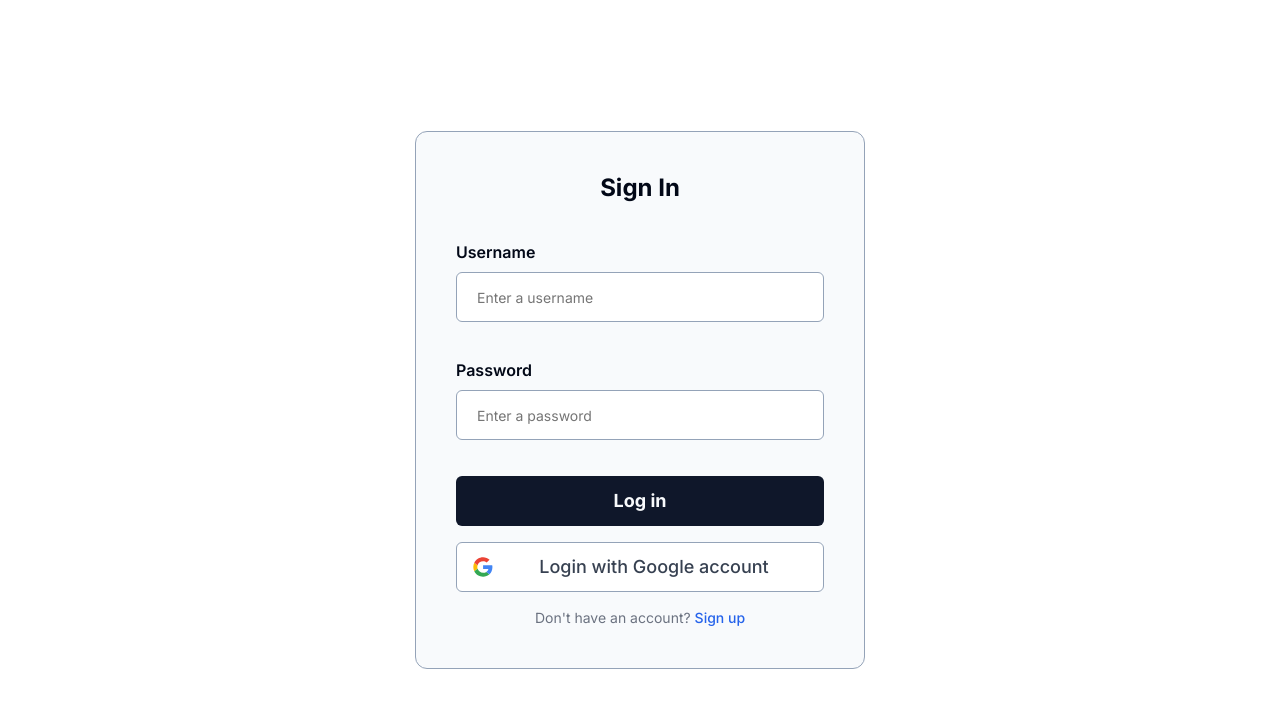
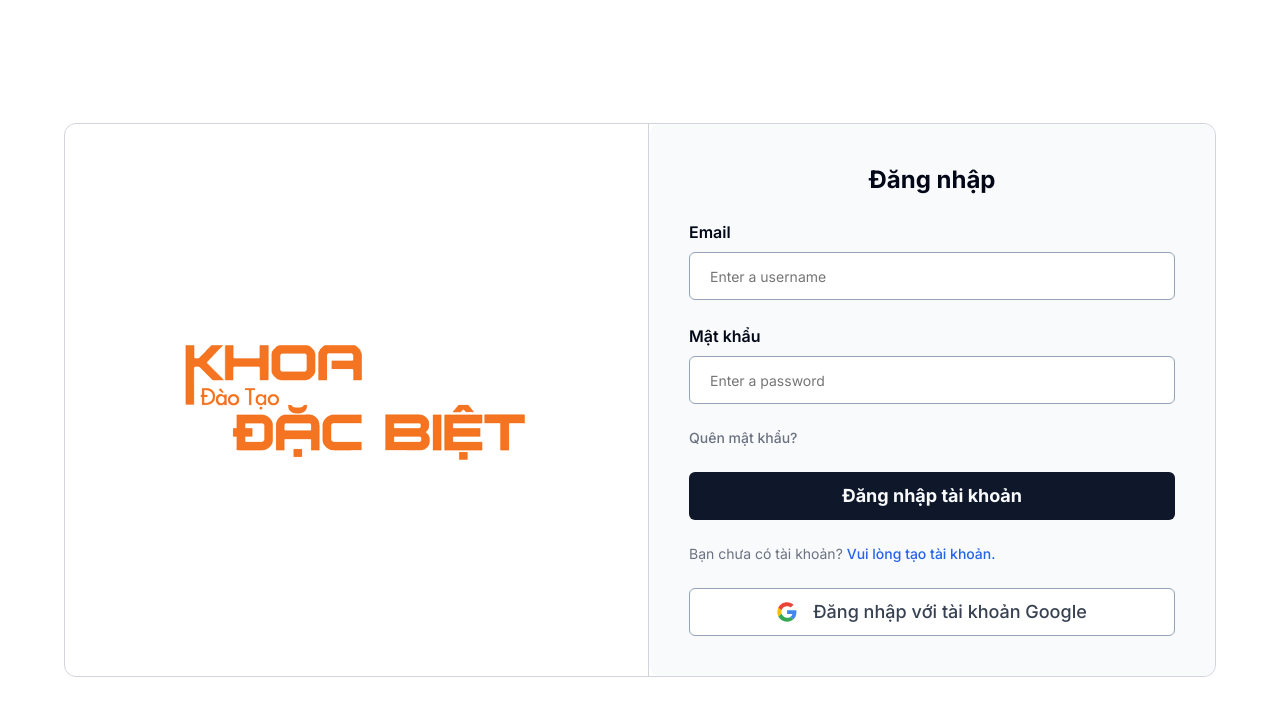
Before and after one commit to DevAnonitos/OU-Social-Hub, a Next.js app in the folder frontend/: page /sign-in in a window 1280 px wide. Shown: the top 716 px of the page. Built offline with nearby package versions, Linux system fonts and the light colour scheme.

Commit message:
Chore(SignInForm): Fix Error UI SignIn Form

```diff
--- a/frontend/app/(auth)/sign-in/page.tsx
+++ b/frontend/app/(auth)/sign-in/page.tsx
@@ -1,10 +1,24 @@
 import React from 'react';
-import SignForm from "@/components/Forms/SignInForm";
+import SignInForm from "@/components/Forms/SignInForm";
+import Image from "next/image";
 
 const SignIn = () => {
   return (
-    <div className='flex flex-col items-start justify-center'>
-      <SignForm />
+    <div className="grid grid-cols-12 gap-4 w-full max-w-6xl border-[1px] border-gray-300 bg-white rounded-xl">
+      {/* Illustration section */}
+      <div className="col-span-6 flex items-center justify-center rounded-l-md">
+        <Image
+          src="/assets/images/ĐTĐB.png"
+          alt="Illustration"
+          width={400}
+          height={500}
+          className="object-cover"
+        />
+      </div>
+
+      <div className="col-span-6 flex items-center justify-center border-l-[1px] border-gray-300">
+        <SignInForm />
+      </div>
     </div>
   );
 };
--- a/frontend/components/Forms/SignInForm.tsx
+++ b/frontend/components/Forms/SignInForm.tsx
@@ -78,25 +78,24 @@ const SignInForm = () => {
     <Form {...form}>
       <form
         onSubmit={form.handleSubmit(onSubmit)}
-        className='flex flex-col gap-5 items-center
-        h-full bg-slate-50 space-y-4 p-10 w-[450px] border border-slate-400 rounded-xl'
+        className="flex flex-col gap-6 bg-slate-50 p-10 w-full h-full rounded-xl"
       >
-          <h2 className='text-2xl font-bold'>
-            Sign In
+        <h2 className="text-2xl font-bold text-center">
+          Đăng nhập
         </h2>
         <FormField
-            name='username'
+          name="username"
           control={form.control}
-            render={({ field}) => (
-              <FormItem className='w-full'>
-                <FormLabel className='text-md font-semibold'>
-                  Username
+          render={({ field }) => (
+            <FormItem className="w-full space-y-2">
+              <FormLabel className="text-md font-semibold">
+                Email
               </FormLabel>
               <FormControl>
                 <Input
-                    placeholder='Enter a username'
+                  placeholder="Enter a username"
                   {...field}
-                    className='w-full h-[50px] placeholder:text-grey-500 p-regular-16 px-5 py-3 border-[1px] border-slate-400 focus-visible:ring-transparent focus:ring-transparent'
+                  className="w-full h-[48px] placeholder:text-grey-500 px-5 py-3 border-[1px] border-slate-400 focus-visible:ring-transparent focus:ring-transparent"
                 />
               </FormControl>
               <FormMessage />
@@ -104,56 +103,60 @@ const SignInForm = () => {
           )}
         />
         <FormField
-            name='password'
+          name="password"
           control={form.control}
-            render={({ field}) => (
-              <FormItem className='w-full'>
-                <FormLabel className='text-md font-semibold'>
-                  Password
+          render={({ field }) => (
+            <FormItem className="w-full space-y-2">
+              <FormLabel className="text-md font-semibold">
+                Mật khẩu
               </FormLabel>
               <FormControl>
                 <Input
-                    type='password'
-                    placeholder='Enter a password'
+                  type="password"
+                  placeholder="Enter a password"
                   {...field}
-                    className='w-full h-[50px] placeholder:text-grey-500  p-regular-16 px-5 py-3 border-[1px] border-slate-400 focus-visible:ring-transparent focus:ring-transparent'
+                  className="w-full h-[48px] placeholder:text-grey-500 px-5 py-3 border-[1px] border-slate-400 focus-visible:ring-transparent focus:ring-transparent"
                 />
               </FormControl>
               <FormMessage />
             </FormItem>
           )}
         />
-          <div className='flex flex-col w-full'>
-            <div className='space-y-4'>
-              <Button type='submit' className='col-span-2 w-full text-lg font-bold  h-[50px]'>
-                Log in
+        <p className="text-sm text-gray-500 text-start">
+          <Link href="/forgot-password">
+            <span className="font-medium">
+              Quên mật khẩu?
+            </span>
+          </Link>
+        </p>
+        <div className="flex flex-col w-full gap-6">
+          <Button type="submit" className="w-full text-lg font-bold h-[48px]">
+            Đăng nhập tài khoản
           </Button>
+          <p className="text-sm text-gray-500 text-start">
+            Bạn chưa có tài khoản?{" "}
+            <Link href="/sign-up">
+              <span className="text-blue-600 font-medium hover:underline">
+                Vui lòng tạo tài khoản.
+              </span>
+            </Link>
+          </p>
           <Button
             type="button"
             variant="outline"
             onClick={handleGoogleSignIn}
-                className="w-full flex items-center justify-center border border-slate-400 text-gray-700 py-2 rounded-md hover:bg-gray-100 h-[50px]"
+            className="w-full flex items-center justify-center border border-slate-400 text-gray-700 py-2 rounded-md hover:bg-gray-100 h-[48px]"
           >
             <Image
-                  src={"/assets/icons/google.svg"}
+              src="/assets/icons/google.svg"
               width={20}
               height={20}
-                  alt="google"
-                  className=''
+              alt="Google"
             />
-                <p className='w-full text-lg font-medium'>
-                  Login with Google account
+            <p className="ml-2 text-lg font-medium">
+              Đăng nhập với tài khoản Google
             </p>
           </Button>
-              <p className='text-sm text-gray-500 text-center'>
-                Don't have an account?{" "}
-                <Link href="/sign-up">
-                  <span className='text-blue-600 font-medium hover:underline'>
-                    Sign up
-                  </span>
-                </Link>
-              </p>
-            </div>
         </div>
       </form>
     </Form>
--- a/frontend/components/NavBar/NavBar.tsx
+++ b/frontend/components/NavBar/NavBar.tsx
@@ -14,17 +14,19 @@ const NavBar = () => {
       <div className='flex items-center w-full justify-between px-8'>
         <SearchBar />
         <div className='flex items-center space-x-4'>
-          <div className='bg-slate-300 w-10 h-10 flex items-center justify-center rounded-full cursor-pointer'>
+          <div className='bg-gray-200 w-10 h-10 flex items-center justify-center rounded-full cursor-pointer'>
             <SettingsIcon size={24} />
           </div>
-          <div className='bg-slate-300 w-10 h-10 flex items-center justify-center rounded-full cursor-pointer'>
+          <div className='bg-gray-200 w-10 h-10 flex items-center justify-center rounded-full cursor-pointer'>
             <MoonIcon />
           </div>
-          <div className='bg-slate-300 w-10 h-10 flex items-center justify-center rounded-full cursor-pointer'>
+          <div className='bg-gray-200 w-10 h-10 flex items-center justify-center rounded-full cursor-pointer'>
             <BellIcon />
           </div>
           <Button className='h-[40px]'>
-            Đăng nhập
+            <Link href="/sign-in">
+              Đăng nhập
+            </Link>
           </Button>
         </div>
       </div>
```
Lines whose indentation alone changed are shown as unchanged.
